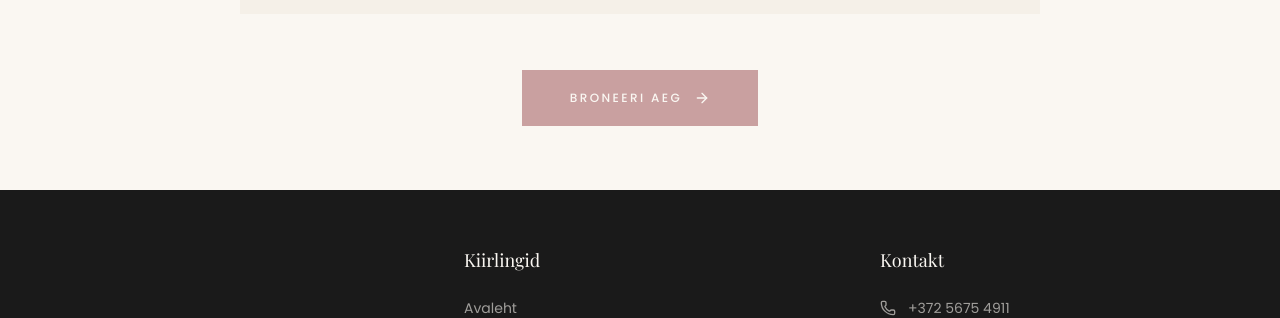
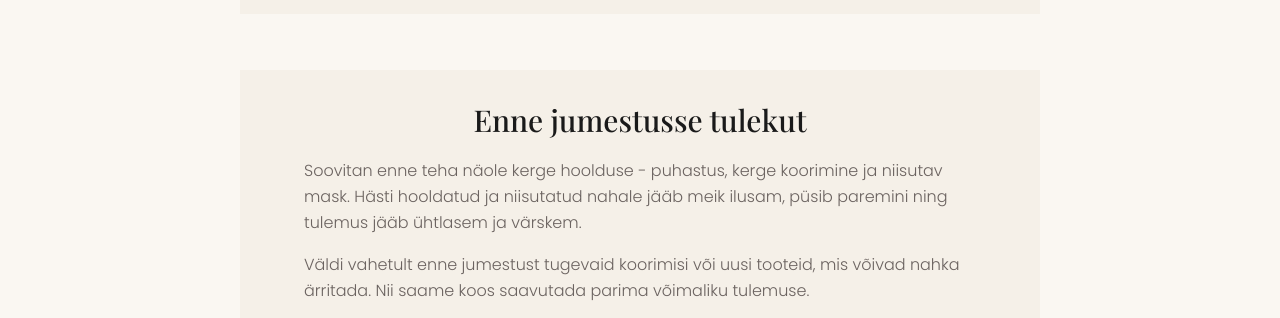
Before and after one commit to 111markus/MakeUpByKristiKliimann, a React (Vite) app: page /hinnakiri in a window 1280 px wide. Shown: the part 634-952 px from the top of the page. Built offline with nearby package versions, Linux system fonts and the light colour scheme; no server answers; a web font is replaced by a local one.

Commit message:
hinnabloki alla lisainfo

```diff
--- a/src/pages/PriceList.jsx
+++ b/src/pages/PriceList.jsx
@@ -158,6 +158,28 @@ export default function PriceList() {
         </div>
       </section>
 
+      <section className="pt-2 pb-8 lg:pb-10">
+        <div className="max-w-4xl mx-auto px-6 lg:px-12">
+          <FadeInView delay={0.1}>
+            <div className="bg-ivory px-8 py-8 text-left lg:px-12">
+              <h2 className="font-serif text-2xl md:text-3xl font-medium text-dark text-center mb-5">
+                Enne jumestusse tulekut
+              </h2>
+              <div className="mx-auto max-w-2xl space-y-4 text-sm md:text-base leading-relaxed text-warm-gray font-light">
+                <p>
+                  Soovitan enne teha näole kerge hoolduse - puhastus, kerge koorimine ja niisutav mask.
+                  Hästi hooldatud ja niisutatud nahale jääb meik ilusam, püsib paremini ning tulemus jääb ühtlasem ja värskem.
+                </p>
+                <p>
+                  Väldi vahetult enne jumestust tugevaid koorimisi või uusi tooteid, mis võivad nahka ärritada.
+                  Nii saame koos saavutada parima võimaliku tulemuse.
+                </p>
+              </div>
+            </div>
+          </FadeInView>
+        </div>
+      </section>
+
       <section className="pt-2 pb-12 lg:pb-16">
         <div className="max-w-4xl mx-auto px-6 lg:px-12 text-center">
           <FadeInView>
```
